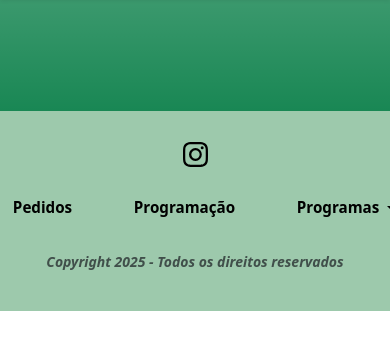
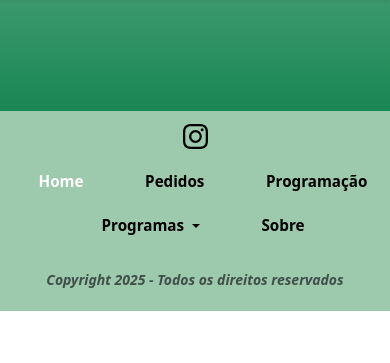
Before and after one commit to annycrv/RadioIFRNSPP, a Django app: page / in a window 390 px wide; the page is wider, and only the part inside the window is pictured. Shown: the part 104-467 px from the top of that part. Run offline with Django 5.2, Linux system fonts and the light colour scheme; data that the repository does not hold is empty.

Commit message:
responsividade do footer

```diff
--- a/radio/static/radio/css/estilo.css
+++ b/radio/static/radio/css/estilo.css
@@ -82,6 +82,7 @@ a{
     color: #34A853;
 }
 
+/* footer */
 .footer {
     height: 200px;
     background-color: #9DC9AC;
@@ -93,7 +94,6 @@ a{
 
 /* Ícone Instagram */
 .footer img.instagram {
-    width: auto;
     height: 25px;
 }
 
--- a/radio/templates/radio/base.html
+++ b/radio/templates/radio/base.html
@@ -83,15 +83,16 @@
 {% block content %}
     sla
 {% endblock %}
+{% comment %} footer {% endcomment %}
+<footer class="footer justify-content-center align-items-center flex-column text-center">
+  <div class="mt-2 mb-3">
+    <a href="http://www.instagram.com">
+      <img src="{% static 'radio/img/instagram.svg' %}" alt="Instagram" class="instagram">
+    </a>
+  </div>
 
-<footer class="footer d-flex flex-column justify-content-center align-items-center">
-    <div class="mt-2 mb-4">
-        <a href="http://www.instagram.com">
-            <img src="{% static 'radio/img/instagram.svg' %}" alt="Instagram" class="instagram">
-        </a>
-  </div>
-  <div id="navbarNav" class="d-flex justify-content-center mt-1">
-    <ul class="navbar-nav2 d-flex flex-row align-items-center">
+  <div class="justify-content-center mt-1">
+    <ul class="navbar-nav2 flex-row align-items-center flex-wrap justify-content-center">
       <li class="nav-item ps-3">
         <a class="nav-link2 {% if request.resolver_match.url_name == 'index' %}ativo{% endif %} fw-semibold" href="{% url 'index' %}">Home</a>
       </li>
@@ -106,33 +107,40 @@
 
       <li class="nav-item dropdown ps-3">
         {% if request.resolver_match.url_name == 'podcasts' %}
-          <!-- Se estiver na página de podcasts -->
           <a class="nav-link2 dropdown-toggle ativo fw-semibold" href="{% url 'podcasts' %}" id="programasDropdown"
               role="button" data-bs-toggle="dropdown" aria-expanded="false">
               Podcasts
           </a>
           <ul class="dropdown-menu" aria-labelledby="programasDropdown">
               <li><a class="dropdown-item fw-semibold" href="{% url 'programas' %}">Programas</a></li>
+              <li><a class="dropdown-item fw-semibold" href="{% url 'podcasts' %}">Podcasts</a></li>
           </ul>
         {% else %}
-          <!-- Caso contrário, exibe Programas -->
           <a class="nav-link2 dropdown-toggle fw-semibold {% if request.resolver_match.url_name == 'programas' %}ativo{% endif %}"
               href="{% url 'programas' %}" id="programasDropdown"
               role="button" data-bs-toggle="dropdown" aria-expanded="false">
               Programas
           </a>
           <ul class="dropdown-menu" aria-labelledby="programasDropdown">
-              <li><a class="dropdown-item fw-semibold {% if request.resolver_match.url_name == 'podcasts' %}ativo{% endif %}" href="{% url 'podcasts' %}">Podcasts</a></li>
+            <li><a class="dropdown-item fw-semibold {% if request.resolver_match.url_name == 'podcasts' %}ativo{% endif %}" href="{% url 'podcasts' %}">Podcasts</a></li>
+            <li><a class="dropdown-item fw-semibold {% if request.resolver_match.url_name == 'podcasts' %}ativo{% endif %}" href="{% url 'programas' %}">Programas</a></li>
+
+
           </ul>
         {% endif %}
       </li>
+
       <li class="nav-item ps-3">
         <a class="nav-link2 {% if request.resolver_match.url_name == 'sobre' %}ativo{% endif %} fw-semibold" href="{% url 'sobre' %}">Sobre</a>
       </li>
     </ul>
   </div>
-  <strong class="small text-center text-muted fst-italic py-3 mt-3">Copyright 2025 - Todos os direitos reservados</strong>
+
+  <strong class="small text-center text-muted fst-italic py-3 mt-3">
+    Copyright 2025 - Todos os direitos reservados
+  </strong>
 </footer>
+
 
 </body>
 </html>
```
